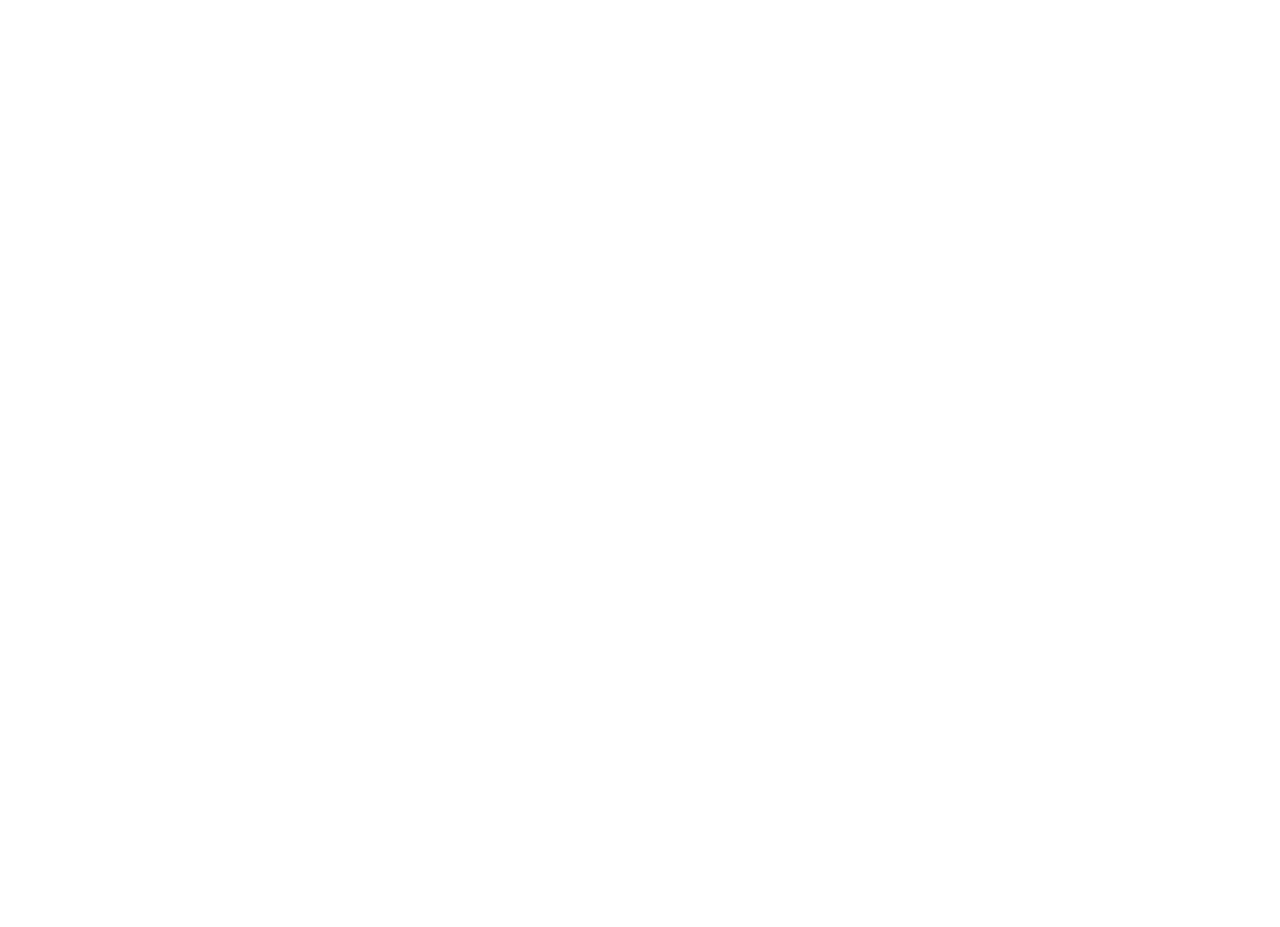
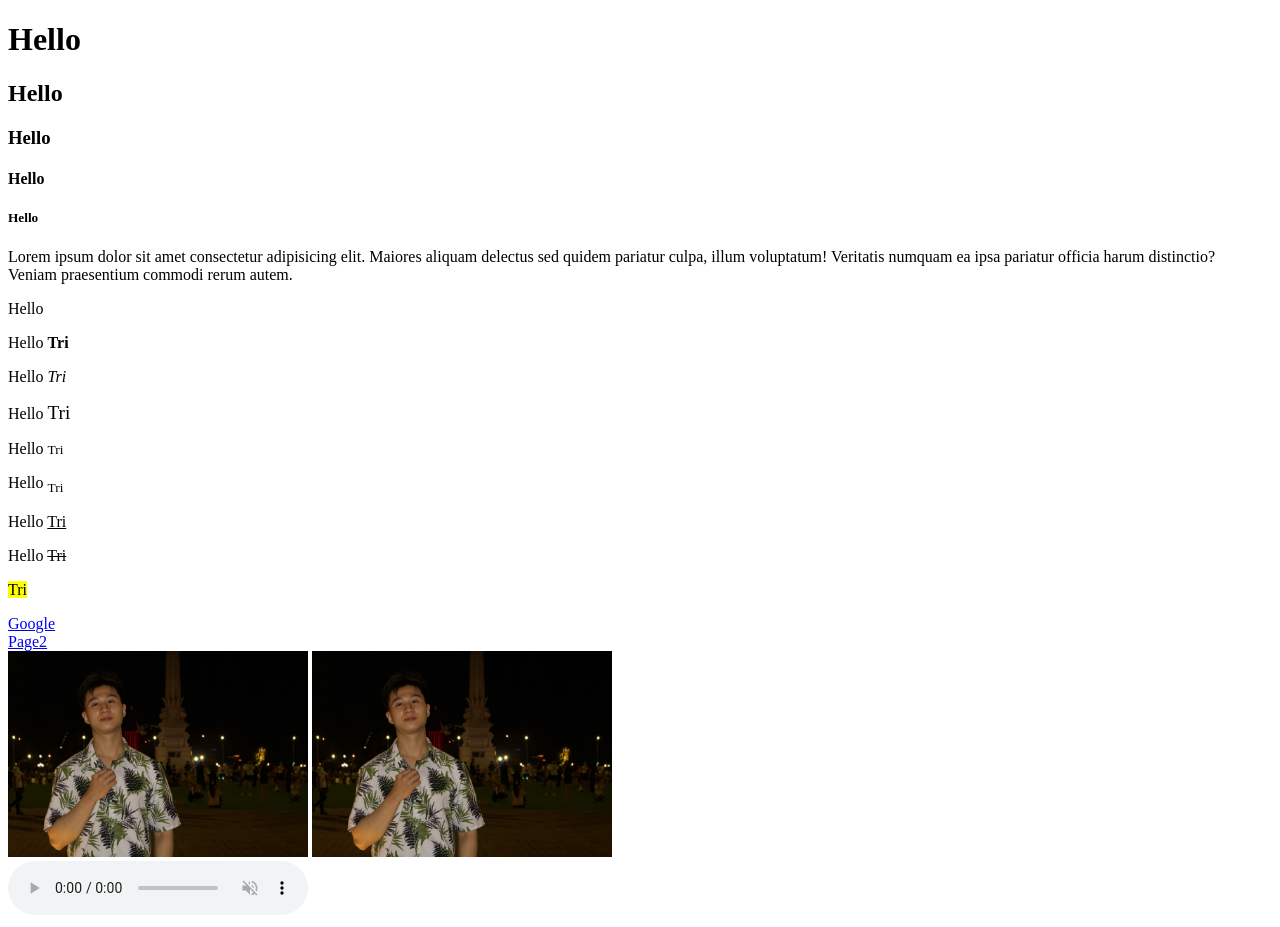
Before and after one commit to nguyenketri/LearnHtml_Css_Js, a plain HTML site: page index.html in a window 1280 px wide. Before the commit the page ends 800 px from the top, so only its background shows below. Drawn offline with Linux system fonts and the light colour scheme.

Commit message:
study tag p a heading img audio

```diff
--- a/index.html
+++ b/index.html
@@ -1,2 +1,67 @@
 <!DOCTYPE html>
-<html></html>
+<html>
+  <head>
+    <!-- Đây là mô tả về website -->
+  </head>
+  <body>
+    <!-- Đây là nội dung sẽ được hiện thị ở website
+    Cta chạy bằng Go live
+    Code trên Vs code vs notePad cx được
+    Brower : chorme, fixbox, edge
+    -->
+    <h1>Hello</h1>
+    <h2>Hello</h2>
+    <h3>Hello</h3>
+    <h4>Hello</h4>
+    <h5>Hello</h5>
+    <!-- tag chỉ có thẻ mở và thẻ đóng -->
+    <!-- Element là 1 thẻ mở và nội dung bên trong nó và thẻ đóng -->
+    <p>
+      Lorem ipsum dolor sit amet consectetur adipisicing elit. Maiores aliquam
+      delectus sed quidem pariatur culpa, illum voluptatum! Veritatis numquam ea
+      ipsa pariatur officia harum distinctio? <br />Veniam praesentium commodi
+      rerum autem.
+      <!-- Paragraph -->
+      <!-- br tag break right thẻ để xuống dòng -->
+      <!-- hr tag là 1 đường nằm ngang  -->
+    </p>
+    <!-- Các loại định dạng văn bản trong html -->
+    <p>Hello</p>
+    <!-- Để in đậm văn bản dùng thẻ b : bold -->
+    <p>Hello <b>Tri</b></p>
+    <!-- Dùng để in nghiêng <i> italic -->
+    <p>Hello <i>Tri</i></p>
+    <!-- Văn bản lớn <big> -->
+    <p>Hello <big>Tri</big></p>
+    <!-- Văn bản nhỏ <small> -->
+    <p>Hello <small>Tri</small></p>
+    <!-- Văn bản bị đè xuống dưới <sub> subcript -->
+    <p>Hello <sub>Tri</sub></p>
+    <!-- Văn bản có gạch chân dưới <ins> inserted -->
+    <p>Hello <ins> Tri</ins></p>
+    <!-- Văn bản có gạch ngang <del> deleted-->
+    <p>Hello <del>Tri</del></p>
+    <!-- Văn bản đánh dấu -->
+    <p><mark>Tri</mark></p>
+
+    <!-- Hyper Link : Siêu liên kết -->
+    <!-- href: trỏ tới page mới theo link, target có 2 loại _self: giữ nguyên page ban đầu , _blank: trỏ sang 1 trang khác -->
+    <a href="https://github.com/nguyenketri/LearnHtml_Css_Js" target="_blank">
+      Google </a
+    ><br />
+    <a href="Folder/page2.html" target="_blank"> Page2 </a>
+    <br />
+    <img src="images/myImage2.jpg" width="300px" alt="image" title="Tri" />
+
+    <a href="Folder/page2.html">
+      <img src="images/myImage2.jpg" width="300px" alt="image" title="Tri" />
+    </a>
+    <!-- <img> src nơi chưa file image alt: hiện tên nếu sai file img , title: chạm vào ảnh sẽ hiện thông tin -->
+    <br />
+    <!-- audio -->
+    <audio loop autoplay muted controls>
+      <source src="audio" type="audio/mpeg" />
+      <source src="audio/rumo-ao-sol-13162.mp3" type="audio/mpeg" />
+    </audio>
+  </body>
+</html>
```
Also changed, not shown: Folder/page2.html (added, +10 -0 lines), images/myImage2.jpg (added), 1 other file.
